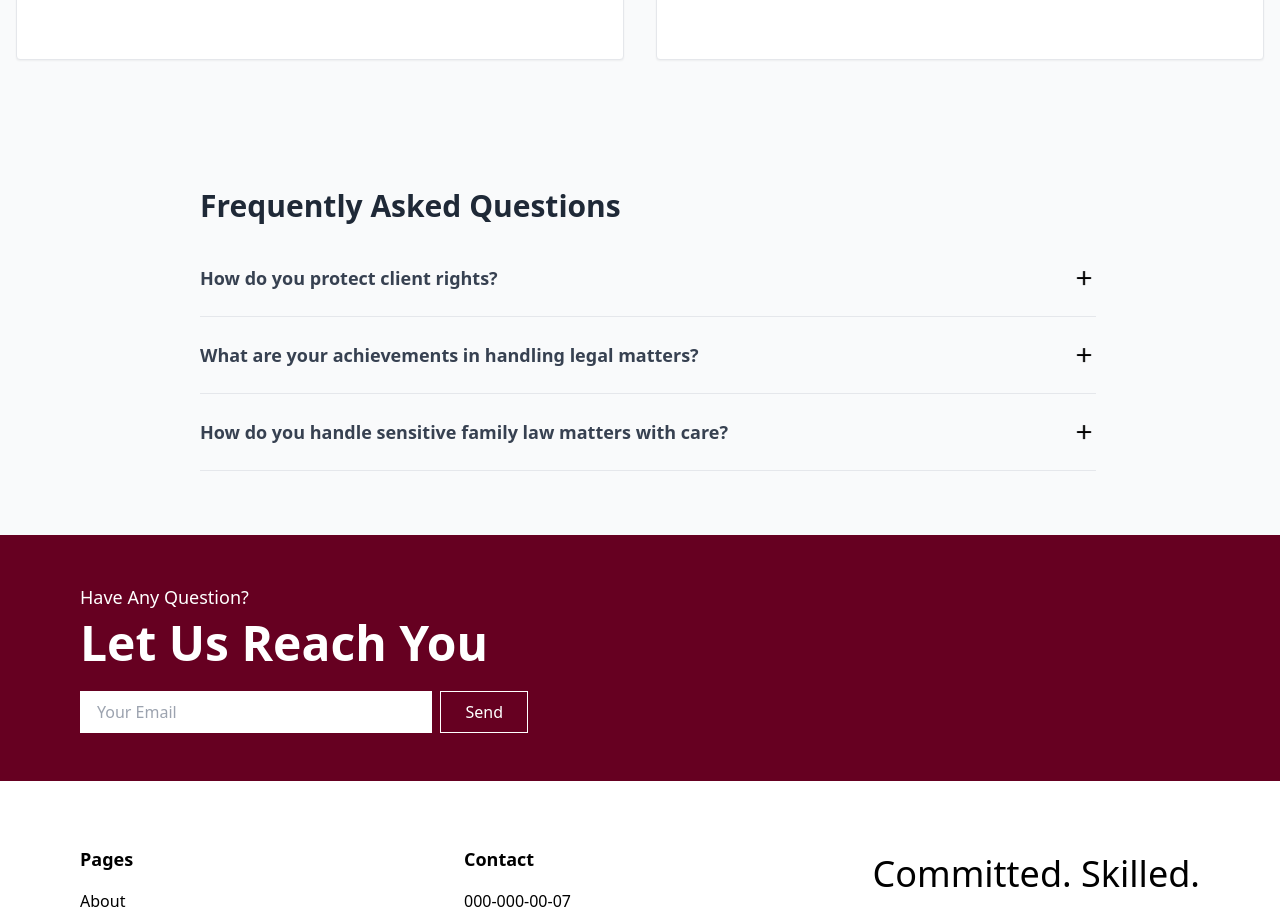
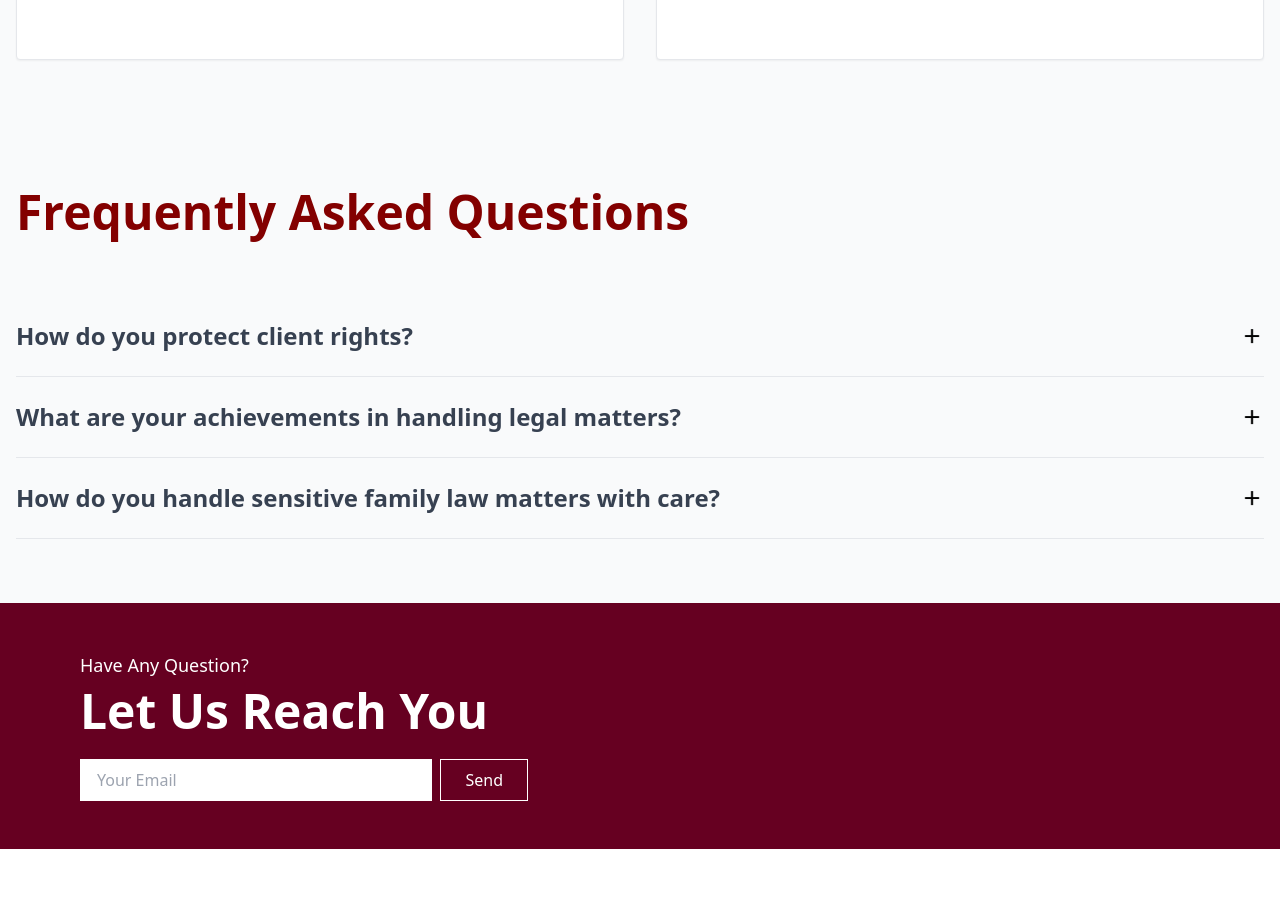
Before and after one commit to abhinand2511/techweb, a React (Vite) app in the folder frontend/: page / in a window 1280 px wide. Shown: the part 2340-3257 px from the top of the page. Built offline with nearby package versions, Linux system fonts and the light colour scheme.

Commit message:
Done with faq alignment

```diff
--- a/frontend/src/components/WhatWeDo.jsx
+++ b/frontend/src/components/WhatWeDo.jsx
@@ -152,21 +152,16 @@ const WhatWeDo = () => {
       </section>
 
       {/* FAQ Section */}
-      {/* FAQ Section - Only border-bottom added */}
-      <section className="bg-gray-50 py-16 pl-4 pr-0">
-        <div className="max-w-4xl mx-auto">
-          <h2 className="text-3xl font-bold mb-4 text-left text-gray-800">
+      {/* FAQ Section - Aligned left */}
+<section className="bg-gray-50 py-16 px-4">
+  <div className="max-w-7xl mx-auto">
+    <h2 className="text-5xl font-bold text-[#830000] mb-10 pb-5">
       Frequently Asked Questions
     </h2>
     <div className="space-y-0">
-            {" "}
-            {/* Changed from space-y-4 to remove extra spacing between items */}
-            {/* FAQ Item 1 */}
       <details className="group border-b border-gray-200 py-6">
-              {" "}
-              {/* Added border-b */}
         <summary className="flex justify-between items-center cursor-pointer list-none">
-                <h3 className="font-semibold text-lg text-gray-700">
+          <h3 className="font-semibold text-2xl text-gray-700">
             How do you protect client rights?
           </h3>
           <img
@@ -175,18 +170,16 @@ const WhatWeDo = () => {
             className="w-6 h-6 transform group-open:rotate-45 transition-transform"
           />
         </summary>
-              <p className="mt-4 text-gray-600">
+        <p className="mt-4 text-xl text-gray-600">
           Protecting client rights is one of our core principles. We are
           dedicated to advocating for our clients' best interests and
           diligently safeguarding their rights.
         </p>
       </details>
-            {/* FAQ Item 2 */}
+
       <details className="group border-b border-gray-200 py-6">
-              {" "}
-              {/* Added border-b, removed pt-10 */}
         <summary className="flex justify-between items-center cursor-pointer list-none">
-                <h3 className="font-semibold text-lg text-gray-700">
+          <h3 className="font-semibold text-2xl text-gray-700">
             What are your achievements in handling legal matters?
           </h3>
           <img
@@ -195,18 +188,16 @@ const WhatWeDo = () => {
             className="w-6 h-6 transform group-open:rotate-45 transition-transform"
           />
         </summary>
-              <p className="mt-4 text-gray-600">
+        <p className="mt-4 text-xl text-gray-600">
           CRN Law Firm has achieved success in a diverse range of legal
           matters. We have protected clients' intellectual property
           rights, providing them with a competitive advantage.
         </p>
       </details>
-            {/* FAQ Item 3 */}
+
       <details className="group border-b border-gray-200 py-6">
-              {" "}
-              {/* Added border-b */}
         <summary className="flex justify-between items-center cursor-pointer list-none">
-                <h3 className="font-semibold text-lg text-gray-700">
+          <h3 className="font-semibold text-2xl text-gray-700">
             How do you handle sensitive family law matters with care?
           </h3>
           <img
@@ -215,7 +206,7 @@ const WhatWeDo = () => {
             className="w-6 h-6 transform group-open:rotate-45 transition-transform"
           />
         </summary>
-              <p className="mt-4 text-gray-600">
+        <p className="mt-4 text-xl text-gray-600">
           We understand the sensitive nature of family law cases. Our
           compassionate team approaches such matters with empathy and
           discretion.
```
Lines whose indentation alone changed are shown as unchanged.
